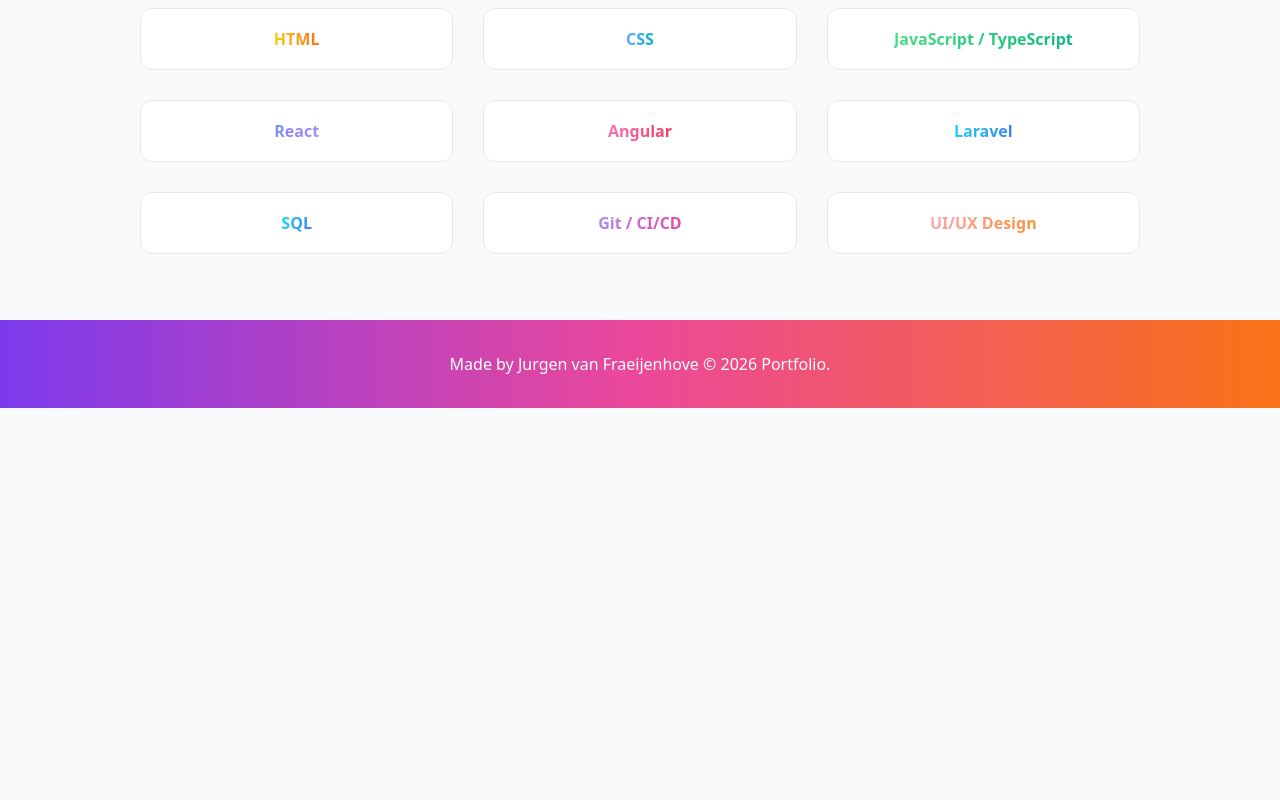
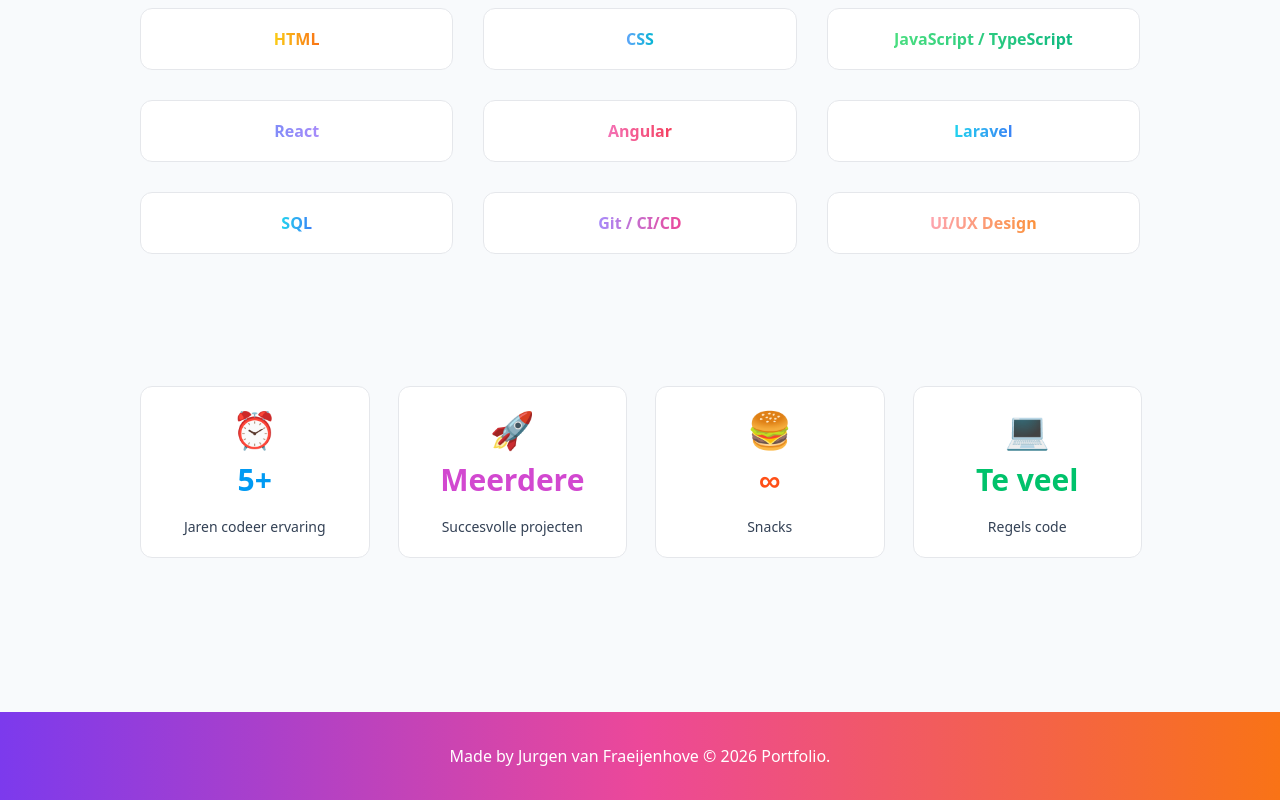
Before and after one commit to JurgenvanF/jurgenvanf-portfolio, a React (Vite) app: page / in a window 1280 px wide. Shown: the part 1237-2037 px from the top of the page. Before the commit the page ends 1645 px from the top, so only its background shows below. Built offline with nearby package versions, Linux system fonts and the light colour scheme; no server answers; a web font is replaced by a local one.

Commit message:
Data view toegevoegd

```diff
--- a/src/pages/home/Home.css
+++ b/src/pages/home/Home.css
@@ -686,6 +686,67 @@
   color: transparent;
 }
 
+.data__container {
+  display: grid;
+  grid-template-columns: repeat(4, 1fr);
+  width: 62%;
+  min-width: 1000px;
+  gap: 30px;
+  margin: 100px auto;
+  padding: 1rem;
+  justify-content: space-between;
+}
+
+.data__container__item {
+  align-content: center;
+  height: 100%;
+  width: 100%;
+  padding-top: 10px;
+  min-width: 225px;
+  align-items: center;
+  justify-content: center;
+  border-radius: 12px;
+  background-color: var(--color-card-bg);
+  transition: all 0.2s ease-in-out;
+  transform: scale(1);
+  border: 1px solid var(--color-border-card);
+}
+
+.data__container__item:hover {
+  transform: scale(1.05);
+  box-shadow: var(--shadow-card);
+  cursor: pointer;
+}
+
+.data__container__icon {
+  font-size: 2.25rem;
+}
+
+.data__container__text {
+  font-size: 1.875rem;
+  font-weight: 600;
+}
+
+.data__container__text.years {
+  color: #009af3;
+}
+
+.data__container__text.projects {
+  color: #d248d0;
+}
+
+.data__container__text.snacks {
+  color: #ff4f17;
+}
+
+.data__container__text.lines {
+  color: #00c26b;
+}
+
+.data__container__subtext {
+  font-size: 0.875rem;
+}
+
 /* ============================================================================
    RESPONSIVE DESIGN
    ============================================================================ */
@@ -704,6 +765,12 @@
   }
 
   .skills__container {
+    width: 90%;
+    min-width: 0px;
+    grid-template-columns: repeat(2, 1fr);
+  }
+
+  .data__container {
     width: 90%;
     min-width: 0px;
     grid-template-columns: repeat(2, 1fr);
@@ -753,6 +820,18 @@
     box-shadow: none;
     transition: none;
   }
+
+  .data__container {
+    width: 90%;
+    min-width: 0px;
+    grid-template-columns: repeat(1, 1fr);
+  }
+
+  .data__container__item:hover {
+    transform: scale(1);
+    box-shadow: none;
+    transition: none;
+  }
 }
 
 @media (max-width: 625px) {
--- a/src/pages/home/Home.jsx
+++ b/src/pages/home/Home.jsx
@@ -156,6 +156,33 @@
           <span className="skills__container__text ux">UI/UX Design</span>
         </div>
       </div>
+
+      <div className="data__container">
+        <div className="data__container__item">
+          <span className="data__container__icon">⏰</span>
+          <br />
+          <span className="data__container__text years">5+</span>
+          <p className="data__container__subtext">Jaren codeer ervaring</p>
+        </div>
+        <div className="data__container__item">
+          <span className="data__container__icon">🚀</span>
+          <br />
+          <span className="data__container__text projects">Meerdere</span>
+          <p className="data__container__subtext">Succesvolle projecten</p>
+        </div>
+        <div className="data__container__item">
+          <span className="data__container__icon">🍔</span>
+          <br />
+          <span className="data__container__text snacks">∞</span>
+          <p className="data__container__subtext">Snacks</p>
+        </div>
+        <div className="data__container__item">
+          <span className="data__container__icon">💻</span>
+          <br />
+          <span className="data__container__text lines">Te veel</span>
+          <p className="data__container__subtext">Regels code</p>
+        </div>
+      </div>
     </>
   );
 }
```
